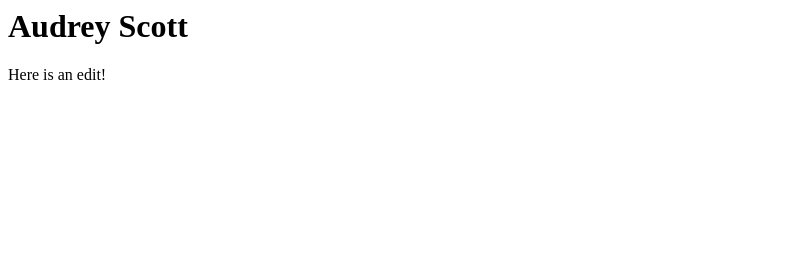
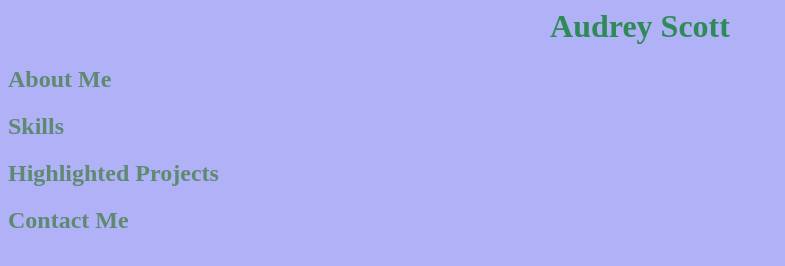
Before and after one commit to scottaudrey/scottaudrey.github.io, a plain HTML site: page index.html in a window 1280 px wide. Shown: the whole page, without its empty margins (0-785 px from the left). Drawn offline with Linux system fonts and the light colour scheme.

Commit message:
style changes

```diff
--- a/index.html
+++ b/index.html
@@ -1,9 +1,13 @@
 <html>
     <head>
         <title>CSCE 190: Audrey Scott</title>
+        <link rel="stylesheet" href="styles.css">
     </head>
     <body>
         <h1>Audrey Scott</h1>
-        <p>Here is an edit!</p>
+        <h2>About Me</h2><div class="about"></div>
+        <h2>Skills</h2><div class="skills"></div>
+        <h2>Highlighted Projects</h2><div class="projects"></div>
+        <h2>Contact Me</h2><div class="contact"></div>
     </body>
 </html>
--- /dev/null
+++ b/styles.css
@@ -0,0 +1,12 @@
+body {
+    background-color: rgb(177, 177, 247);
+    font-family: 'Times New Roman', Times, serif;
+}
+h1 {
+    color:seagreen;
+    text-align: center;
+    font-weight: bold;
+}
+h2 {
+    color:rgb(94, 138, 113)
+}
```
